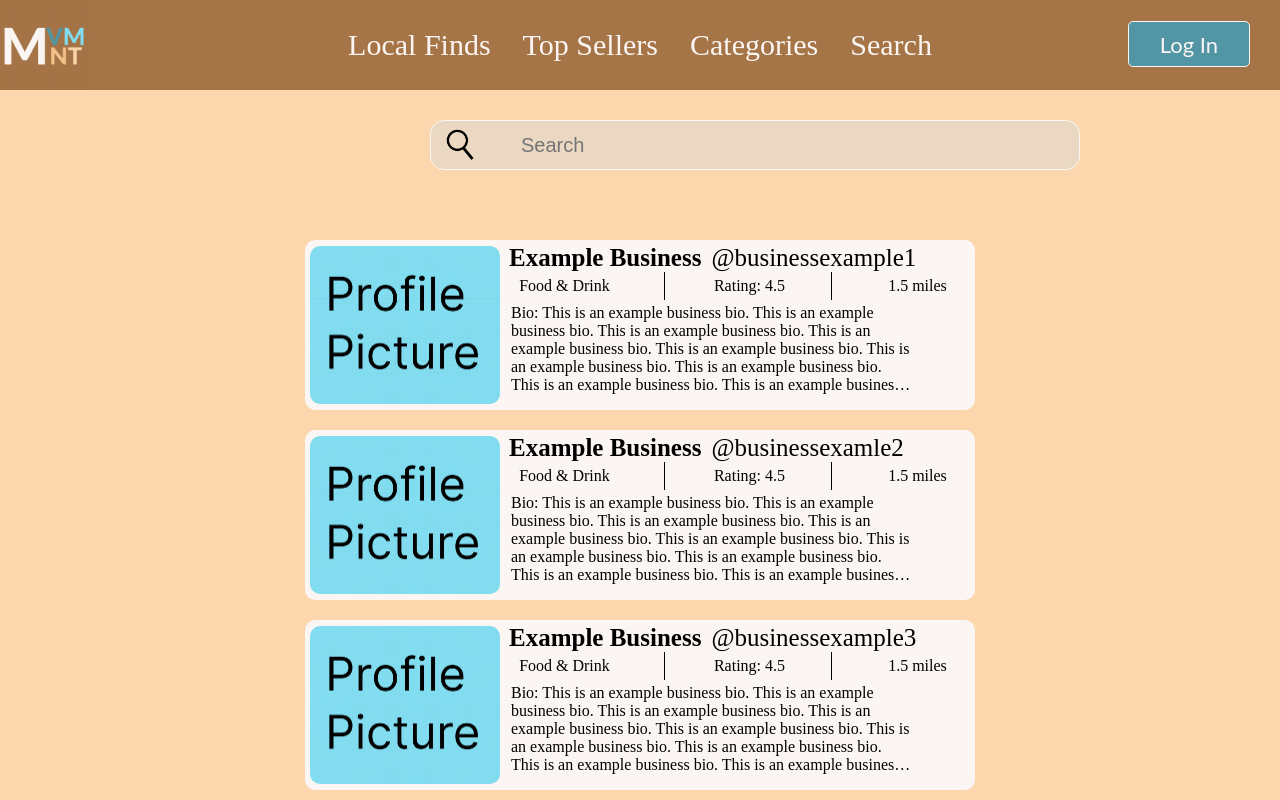
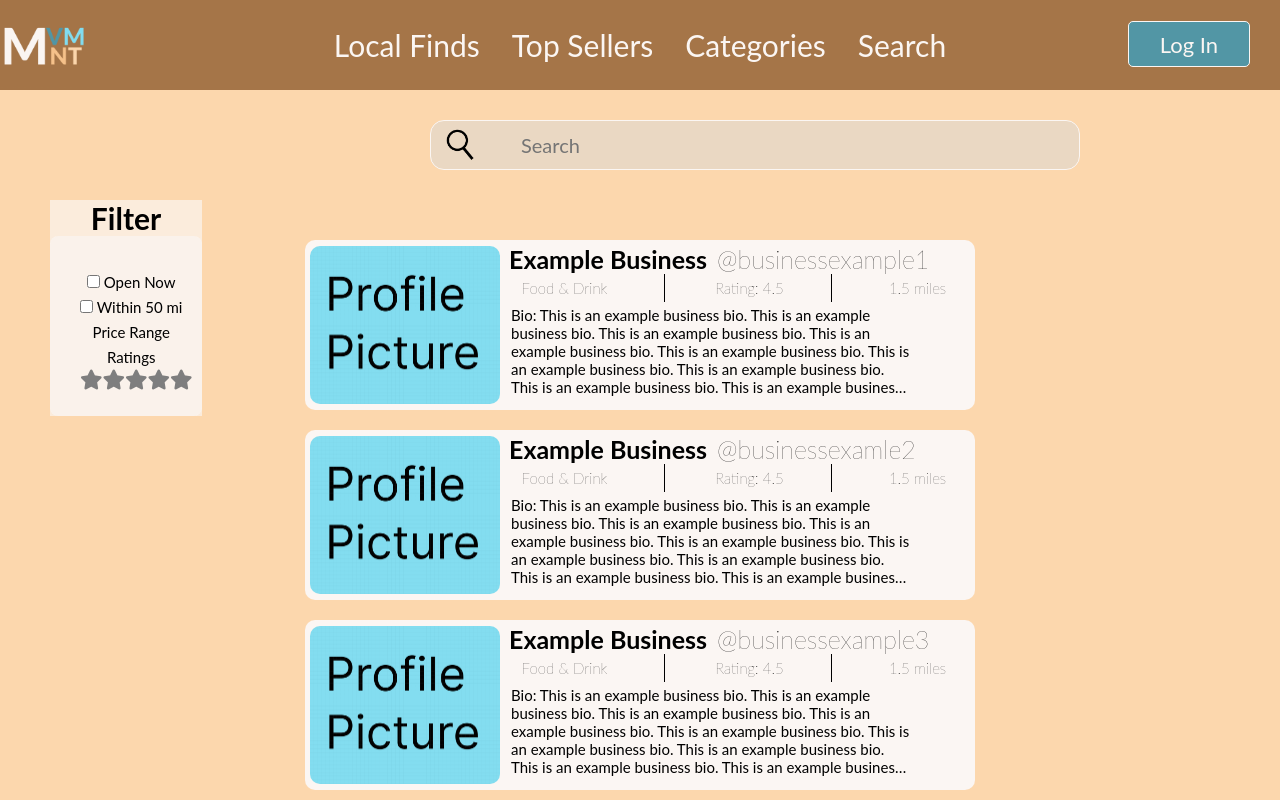
Before and after one commit to FantasticFiveHU23/MVMNT, a React (Create React App) app: page / in a window 1280 px wide. Shown: the top 800 px of the page. Built offline with nearby package versions, Linux system fonts and the light colour scheme.

Commit message:
February 1st 1:43pm

```diff
--- /dev/null
+++ b/src/components/Filter.js
@@ -0,0 +1,117 @@
+
+import React, { useState } from "react";
+import PropTypes from 'prop-types';
+
+import "../styles/Filter.css";
+// Title for Filters
+const FilterHeader = ({ filter_title }) => {
+  return (
+    <header>
+      <h1
+        className="filter_title"
+
+      >
+        {filter_title}
+        <div className="box">
+        </div>
+      </h1>
+
+    </header>
+
+  );
+};
+//stars
+const Star = (star_title) => {
+    const stars = document.querySelectorAll(".stars i");
+
+    // Loop through the "stars" NodeList
+    stars.forEach((star, index1) => {
+    // Add an event listener that runs a function when the "click" event is triggered
+    star.addEventListener("click", () => {
+        // Loop through the "stars" NodeList Again
+        stars.forEach((star, index2) => {
+        // Add the "active" class to the clicked star and any stars with a lower index
+        // and remove the "active" class from any stars with a higher index
+        index1 >= index2 ? star.classList.add("active") : star.classList.remove("active");
+        });
+    });
+    });
+
+
+
+
+    return (
+
+                <><link rel="stylesheet" href="https://cdnjs.cloudflare.com/ajax/libs/font-awesome/6.2.1/css/all.min.css" /><div className="rating-box">
+
+            <div className="stars">
+                <i className="fa-solid fa-star"></i>
+                <i className="fa-solid fa-star"></i>
+                <i className="fa-solid fa-star"></i>
+                <i className="fa-solid fa-star"></i>
+                <i className="fa-solid fa-star"></i>
+            </div>
+        </div></>
+
+    );
+};
+
+export {Star};
+
+// FilterHeader name text
+FilterHeader.defaultProps ={
+    filter_title: 'Filter',
+}
+// FilterHeader must be a string
+FilterHeader.propTypes={
+    filter_title: PropTypes.string.isRequired,
+}
+
+// List of filters with checkboxes
+const Checkboxes =() => {
+  const checkbox1 = document.getElementById("AppliedCheckbox");
+  const checkbox4 = document.getElementById("LocationClick");
+  const checkbox6 = document.getElementById("DeadlineClick");
+
+  const appliedClick = () => {
+    if (checkbox1) {
+      if (checkbox1.checked) {
+        console.log("Applied Checkbox checked");
+      } else {
+        console.log("Applied Checkbox unchecked");
+      }
+    }
+  };
+
+  const locationClick = () => {
+    if (checkbox4) {
+      if (checkbox4.checked) {
+        console.log("Location Checkbox checked");
+      } else {
+        console.log("Location Checkbox unchecked");
+      }
+    }
+  };
+
+  const deadlineClick = () => {
+    if (checkbox6) {
+      if (checkbox6.checked) {
+        console.log("Dealine Checkbox checked");
+      } else {
+        console.log("Deadline Checkbox unchecked");
+      }
+    }
+  };
+
+  return (
+    <ul>
+      <li><input class="checkbox" type="checkbox" id="AppliedCheckbox" onClick={appliedClick}></input> Open Now</li>
+      <li><input class="checkbox" type="checkbox" id="LocationClick" onClick={locationClick}></input> Within 50 mi</li>
+      <li><input class="checkbox-hidden" type="checkbox" id="DeadlineClick" onClick={deadlineClick}></input> Price Range</li>
+      <li><input class="checkbox-hidden" type="checkbox" id="DeadlineClick" onClick={deadlineClick}></input> Ratings</li>
+    </ul>
+
+  );
+    }
+
+export  {FilterHeader, Checkboxes};
--- a/src/pages/HomePage.js
+++ b/src/pages/HomePage.js
@@ -2,7 +2,7 @@ import React from "react";
 import Header from "../components/Header";
 import SearchBar from "../components/SearchBar";
 import BusinessList from "../components/BusinessList";
-
+import {FilterHeader, Checkboxes,Star} from "../components/Filter"
 //Home Page (Not Logged In)
 class HomePage extends React.Component {
   render() {
@@ -61,6 +61,9 @@ class HomePage extends React.Component {
         <div className="page-content">
           <Header isLoggedIn={false} />
           <SearchBar />
+          <FilterHeader/>
+          <Checkboxes/>
+          <Star/>
           <BusinessList businesses={businesses}/>
 
         </div>
--- /dev/null
+++ b/src/styles/Filter.css
@@ -0,0 +1,73 @@
+
+*:not(h1){
+  font-family: 'Lato';
+  font-style: normal;
+  font-weight: 400;
+  font-size: 15px;
+
+}
+h1{
+  position: absolute;
+  top: 200px;
+  left: 50px;
+  background-color: rgba(251, 246,243, 0.67);
+}
+ul{
+  position: absolute;
+  list-style-type: none;
+  top: 270px;
+  height:20px;
+  left: 80px;
+  line-height: 25px;
+
+
+
+
+}
+.stars{
+  position:absolute;
+  top:370px;
+  left:80px;
+  list-style-type: none;
+
+}
+
+.box{
+
+
+  height: 120px;
+  width: 92px;
+  background-color: rgba(251, 246,243, 0.67);
+  color: #fff;
+  padding: 30px;
+  border-radius: 8px;
+  margin: 10
+}
+
+
+.rating-box header {
+  font-size: 22px;
+  color: #f3ecec;
+  font-weight: 500;
+  margin-bottom: 20px;
+  text-align: center;
+}
+.rating-box .stars {
+  display: flex;
+  align-items: center;
+  gap: 0px;
+}
+.stars i {
+  color: #7e7e7e;
+  font-size: 20px;
+  cursor: pointer;
+  transition: color 0.2s ease;
+}
+.stars i.active {
+  color: #ff9c1a;
+}
+.checkbox-hidden{
+
+      position: absolute;
+      left: -9999px;
+}
```
